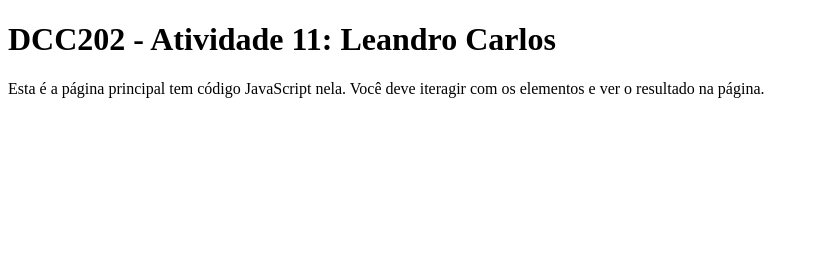
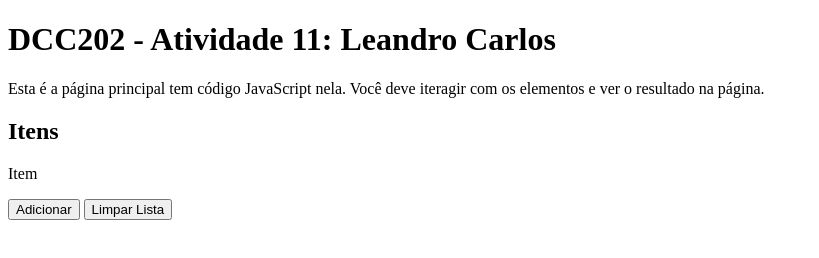
Before and after one commit to ufjf-dcc202/ufjf-dcc202-2023-3-b-atv11-melo-leandro, a website: page index.html in a window 1280 px wide. Shown: the whole page, without its empty margins (0-819 px from the left). Drawn offline with Linux system fonts and the light colour scheme.

Commit message:
adiciona section com item, adicionar e limpar

```diff
--- a/index.html
+++ b/index.html
@@ -4,11 +4,19 @@
     <meta charset="UTF-8">
     <meta name="viewport" content="width=device-width, initial-scale=1.0">
     <title>DCC202 - Atividade 11: Leandro Carlos</title>
+    <script type="module" src="main.js"></script>
 </head>
 <body>
     <main>
         <h1>DCC202 - Atividade 11: Leandro Carlos</h1>
         <p>Esta é a página principal tem código JavaScript nela. Você deve iteragir com os elementos e ver o resultado na página.</p>
+        <section>
+            <h2>Itens</h2>
+            <p id="entrada" contenteditable>Item</p>
+            <button id="adicionar">Adicionar</button>
+            <button id="limpar">Limpar Lista</button>
+            <ol id="itens"></ol>
+        </section>
     </main>
 </body>
 </html>
```
